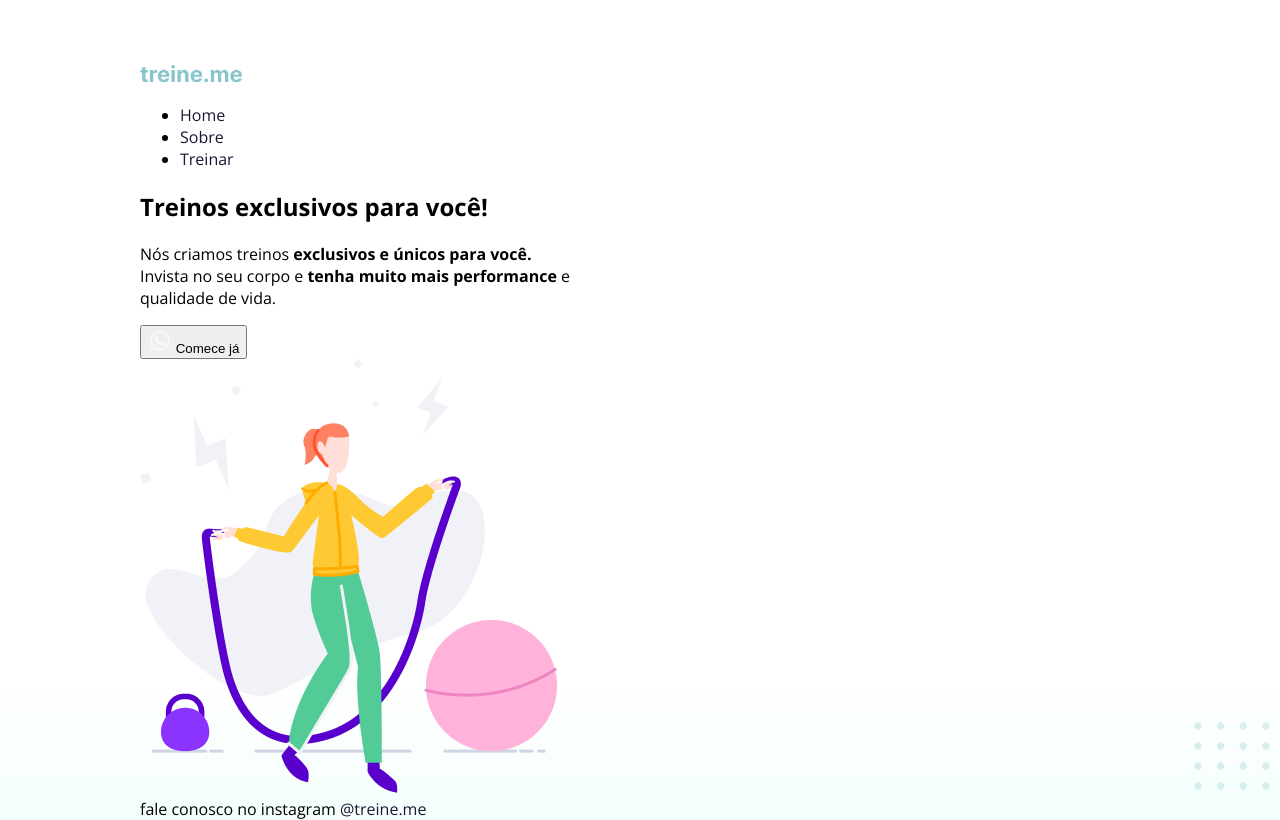
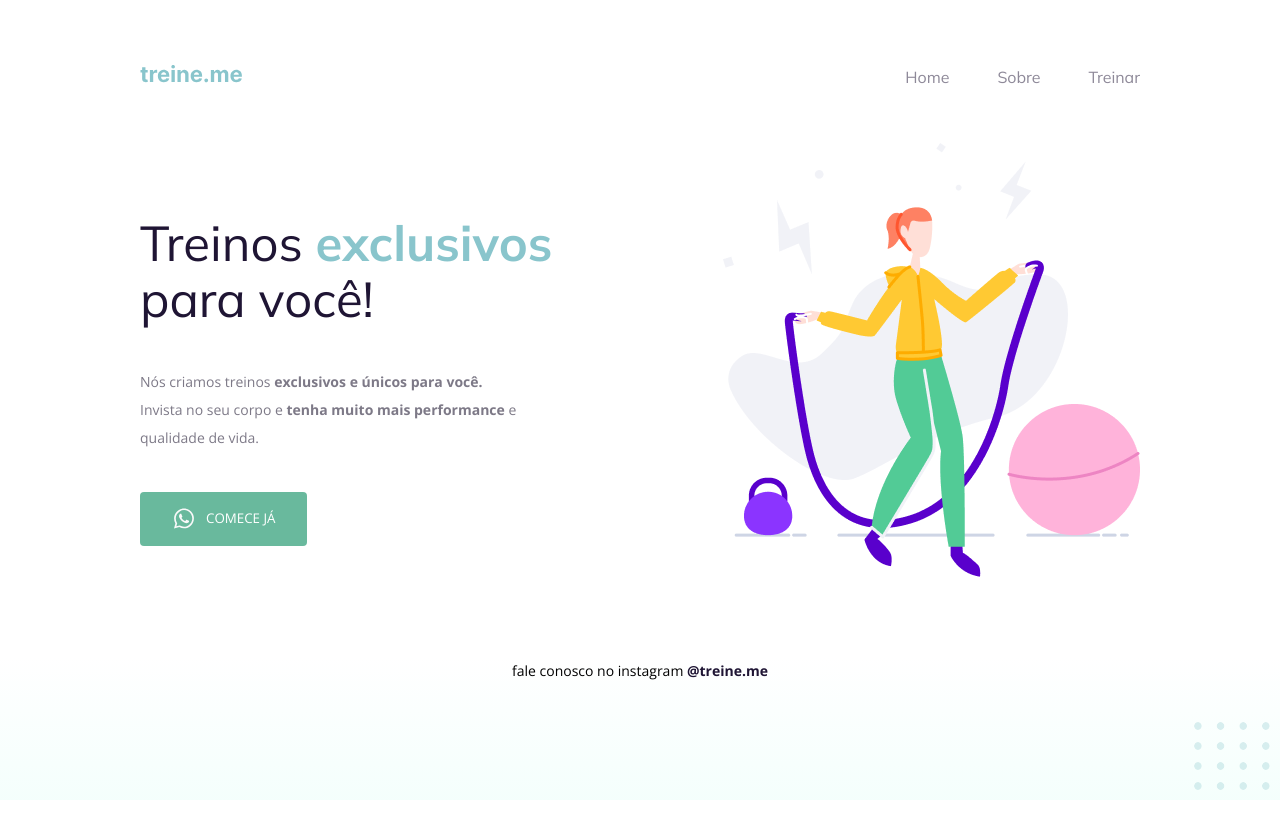
Before and after one commit to nskntc/acessibilidade01, a plain HTML site: page Desafio - Intermediário/index.html in a window 1280 px wide. Drawn offline with nearby package versions, Linux system fonts and the light colour scheme.

Commit message:
atualizacao css

```diff
--- a/Desafio - Intermediário/style.css
+++ b/Desafio - Intermediário/style.css
@@ -14,7 +14,7 @@ body {
   padding-top: 65px;
 }
 
-.nav {
+nav {
   display: flex;
   justify-content: space-between;
   align-items: center;
@@ -22,7 +22,7 @@ body {
   margin-bottom: 55px;
 }
 
-.list {
+ul {
   display: flex;
   gap: 48px;
   list-style: none;
@@ -35,27 +35,27 @@ a {
   text-decoration: none;
 }
 
-.list .item a {
+ul li a {
     opacity: 0.5;
 }
 
-.list .item a:hover {
+ul li a:hover {
   font-weight: bold;
   opacity: 1;
 }
 
-.list,
-.title {
+ul,
+h1 {
   font-family: "Mulish", sans-serif;
 }
 
-.main {
+main {
   display: flex;
   align-items: center;
   justify-content: space-between;
 }
 
-.title {
+h1 {
   font-size: 49px;
   line-height: 56px;
   color: #1f1534;
@@ -65,12 +65,12 @@ a {
   width: 490px;
 }
 
-.title span {
+h1 span {
   color: #89c5cc;
   font-weight: bold;
 }
 
-.subtitle {
+p {
   font-size: 14px;
   line-height: 28px;
   color: #7d7987;
@@ -78,7 +78,7 @@ a {
   margin: 40px 0;
 }
 
-.button {
+button {
   color: white;
   text-transform: uppercase;
   font-family: "Open Sans", sans-serif;
@@ -97,7 +97,7 @@ a {
   cursor: pointer;
 }
 
-.footer {
+footer {
   font-size: 14px;
   line-height: 28px;
 
@@ -106,7 +106,7 @@ a {
   margin-top: 80px;
 }
 
-.footer a {
+footer a {
   font-weight: bold;
 }
 
```
Also changed, not shown: Desafio - Intermediário/index.html (line endings or trailing spaces).
